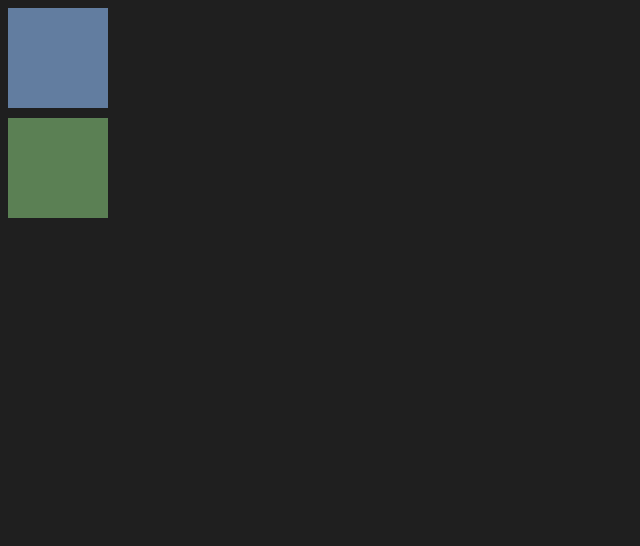
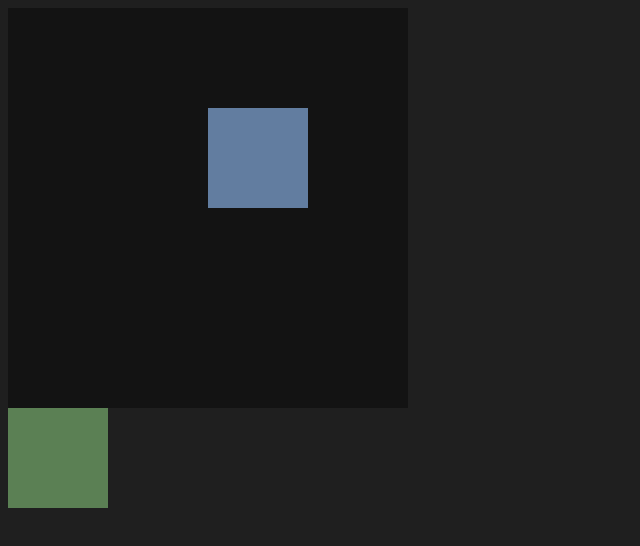
Before and after one commit to nchathu2014/css-positioning, a website: page index.html in a window 1280 px wide. Shown: the whole page, without its empty margins (0-640 px from the left). Drawn offline with Linux system fonts and the light colour scheme.

Commit message:
add files to inherit branch

```diff
--- a/index.html
+++ b/index.html
@@ -6,7 +6,9 @@
         <meta charset="utf-8">
     </head>
     <body>
-        <div class="box blueBox"></div>
+       <div class="container">
+           <div class="box blueBox"></div>
+       </div>
         <div class="box greenBox"></div>
     </body>
 
--- a/styles/main.css
+++ b/styles/main.css
@@ -11,8 +11,18 @@ body {
 
 .blueBox {
     background: #627da0;
+    position:inherit;
+    top:100px;
+    left: 200px;
 }
 
 .greenBox {
      background: #5b8054;
 }
+
+.container{
+    background-color: rgba(0,0,0,0.4);
+    width: 400px;
+    height:400px;
+    position:relative;
+}
```
